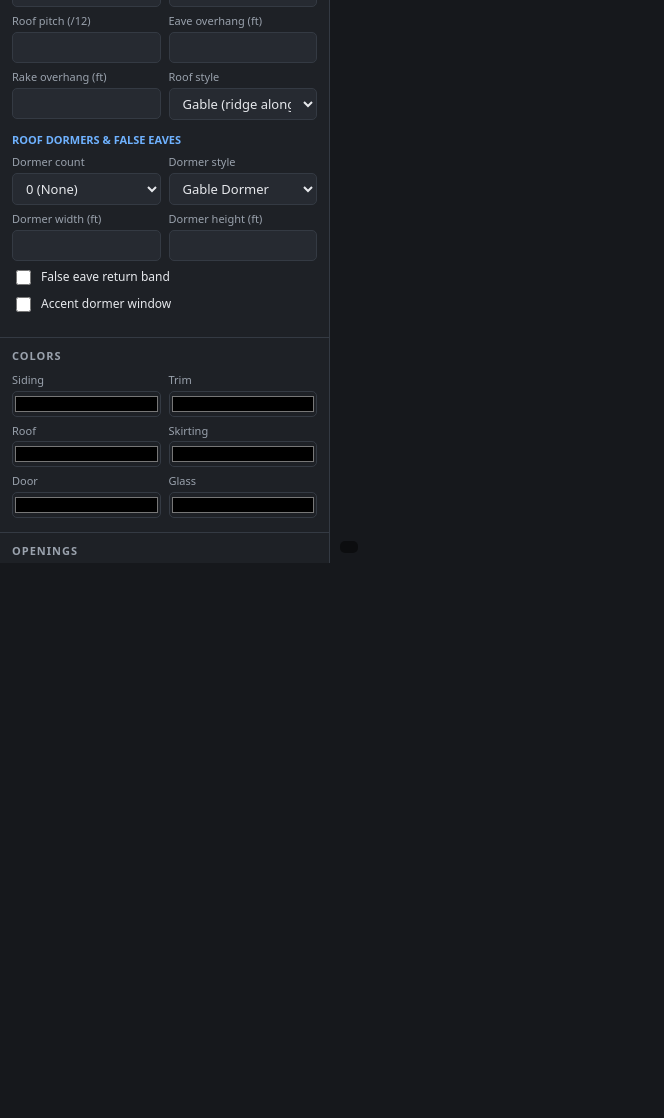
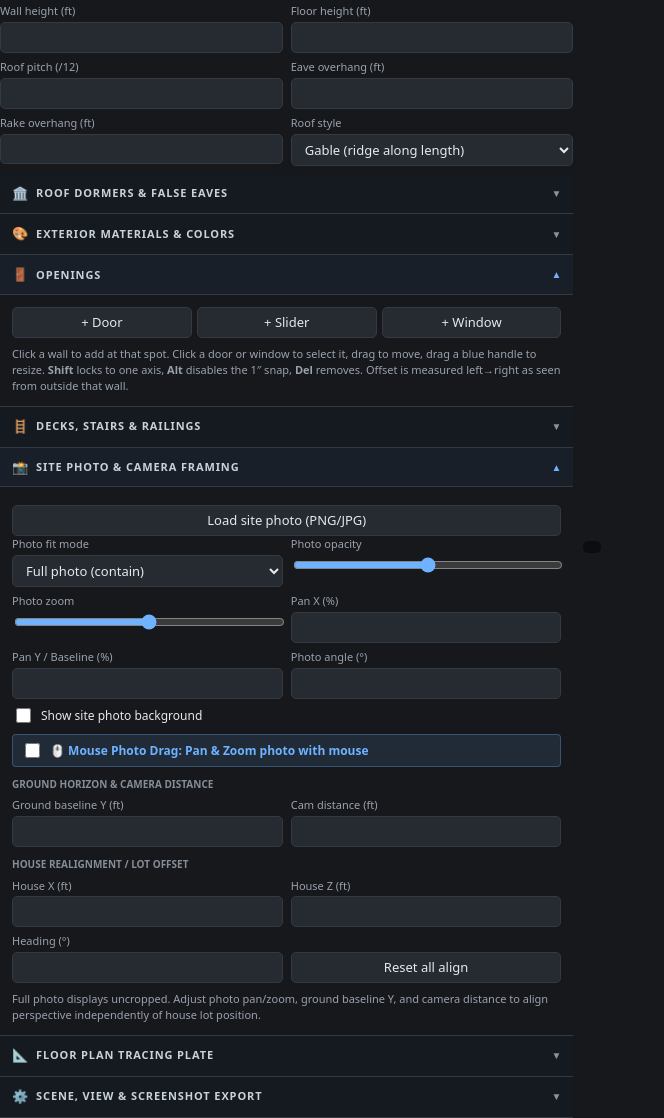
Before and after one commit to Seanl686/SiteMassing3D, a website: page index.html in a window 1280 px wide. Shown: the part 237-1355 px from the top of the page, without its empty margins (0-664 px from the left). Before the commit the page ends 800 px from the top, so only its background shows below. Drawn offline with nearby package versions, Linux system fonts and the light colour scheme.

Commit message:
Organize sidebar controls into 8 collapsible purpose-driven accordion categories with proximity grouping

```diff
--- a/css/app.css
+++ b/css/app.css
@@ -218,9 +218,72 @@ main { flex: 1 1 auto; display: flex; min-height: 0; }
   white-space: pre;
 }
 
-/* ---------- panels ---------- */
+/* ---------- Collapsible Accordion Panels ---------- */
 
-.panel { border-bottom: 1px solid var(--line); padding: 10px 12px 14px; }
+.panel.collapsible {
+  border-bottom: 1px solid var(--line);
+  padding: 0;
+  margin-bottom: 0;
+}
+
+.panel.collapsible .panel-header {
+  display: flex;
+  align-items: center;
+  justify-content: space-between;
+  padding: 10px 12px;
+  background: rgba(22, 27, 34, 0.95);
+  cursor: pointer;
+  user-select: none;
+  border-bottom: 1px solid transparent;
+  transition: background 0.15s ease, border-color 0.15s ease;
+}
+
+.panel.collapsible .panel-header:hover {
+  background: rgba(35, 42, 54, 0.95);
+}
+
+.panel.collapsible.open .panel-header {
+  border-bottom-color: var(--line);
+  background: rgba(26, 32, 42, 0.95);
+}
+
+.panel.collapsible .panel-header h2 {
+  margin: 0;
+  font-size: 11px;
+  font-weight: 600;
+  text-transform: uppercase;
+  letter-spacing: 0.08em;
+  color: #c9d1d9;
+  display: flex;
+  align-items: center;
+  gap: 7px;
+}
+
+.panel.collapsible .panel-header h2 .icon {
+  font-size: 13px;
+}
+
+.panel.collapsible .panel-header h2 .count { color: var(--accent); }
+
+.panel.collapsible .panel-header .chevron {
+  font-size: 10px;
+  color: #8b949e;
+  transition: color 0.15s ease, transform 0.2s ease;
+}
+
+.panel.collapsible.open .panel-header .chevron {
+  color: var(--accent);
+}
+
+.panel.collapsible .panel-body {
+  display: none;
+  padding: 12px;
+}
+
+.panel.collapsible.open .panel-body {
+  display: block;
+}
+
 .panel h2 {
   margin: 0 0 8px;
   font-size: 11px;
--- a/index.html
+++ b/index.html
@@ -44,10 +44,12 @@
 </header>
 
 <main>
-  <aside id="sidebar">
-
-    <section class="panel">
-      <h2>Home</h2>
+  <aside id="side    <section class="panel collapsible open" id="panel_building">
+      <div class="panel-header">
+        <h2><span class="icon">🏡</span> Building Dimensions</h2>
+        <span class="chevron">▲</span>
+      </div>
+      <div class="panel-body">
         <label class="row"><span>Model name</span><input id="f_name" type="text" autocomplete="off"></label>
         <div class="grid2">
           <label><span>Width (ft)</span><input id="f_width" type="number" autocomplete="off" step="0.1" min="8"></label>
@@ -61,8 +63,16 @@
             <select id="f_roofStyle"><option value="gable">Gable (ridge along length)</option><option value="flat">Flat / low slope</option></select>
           </label>
         </div>
+        <p class="hint" id="ratioHint"></p>
+      </div>
+    </section>
 
-      <h3 style="margin:12px 0 6px;font-size:11px;color:#6fb2ff;font-weight:600;text-transform:uppercase;">Roof Dormers &amp; False Eaves</h3>
+    <section class="panel collapsible" id="panel_dormers">
+      <div class="panel-header">
+        <h2><span class="icon">🏛️</span> Roof Dormers &amp; False Eaves</h2>
+        <span class="chevron">▼</span>
+      </div>
+      <div class="panel-body">
         <div class="grid2">
           <label><span>Dormer count</span>
             <select id="f_dormerCount">
@@ -81,11 +91,15 @@
         </div>
         <label class="row check" style="margin-top:6px;"><input id="f_dormerFalseEave" type="checkbox" autocomplete="off"><span>False eave return band</span></label>
         <label class="row check"><input id="f_dormerWindow" type="checkbox" autocomplete="off"><span>Accent dormer window</span></label>
-      <p class="hint" id="ratioHint"></p>
+      </div>
     </section>
 
-    <section class="panel">
-      <h2>Colors</h2>
+    <section class="panel collapsible" id="panel_colors">
+      <div class="panel-header">
+        <h2><span class="icon">🎨</span> Exterior Materials &amp; Colors</h2>
+        <span class="chevron">▼</span>
+      </div>
+      <div class="panel-body">
         <div class="grid2 colors">
           <label><span>Siding</span><input id="c_siding" type="color" autocomplete="off"></label>
           <label><span>Trim</span><input id="c_trim" type="color" autocomplete="off"></label>
@@ -94,10 +108,15 @@
           <label><span>Door</span><input id="c_door" type="color" autocomplete="off"></label>
           <label><span>Glass</span><input id="c_glass" type="color" autocomplete="off"></label>
         </div>
+      </div>
     </section>
 
-    <section class="panel">
-      <h2>Openings <span class="count" id="openCount"></span></h2>
+    <section class="panel collapsible open" id="panel_openings">
+      <div class="panel-header">
+        <h2><span class="icon">🚪</span> Openings <span class="count" id="openCount"></span></h2>
+        <span class="chevron">▲</span>
+      </div>
+      <div class="panel-body">
         <div class="btnrow">
           <button id="btnAddDoor">+ Door</button>
           <button id="btnAddSlider">+ Slider</button>
@@ -117,77 +136,19 @@
           <option value="2.67" label="2'-8&quot; / 32&quot;"></option>
           <option value="3.0" label="3'-0&quot; / 36&quot; (Standard Door)"></option>
           <option value="3.5" label="3'-6&quot; / 42&quot;"></option>
-        <option value="4.0" label="4'-0&quot; / 48&quot; (Standard Window)"></option>
+          <option value="4.0" label="4'-0&quot; (Standard Window)"></option>
           <option value="5.0" label="5'-0&quot; / 60&quot;"></option>
           <option value="6.0" label="6'-0&quot; / 72&quot; (Sliding Door)"></option>
         </datalist>
+      </div>
     </section>
 
-    <section class="panel">
-      <h2>Site photo &amp; perspective match</h2>
-      <label class="btn block" for="fileSitePhoto">Load site photo (PNG/JPG)</label>
-      <input type="file" id="fileSitePhoto" accept="image/*" hidden>
-      <div class="grid2">
-        <label><span>Photo fit mode</span>
-          <select id="sp_fitMode">
-            <option value="contain">Full photo (contain)</option>
-            <option value="cover">Fill stage (cover)</option>
-            <option value="100% 100%">Stretch to fit</option>
-          </select>
-        </label>
-        <label><span>Photo opacity</span><input id="sp_op" type="range" autocomplete="off" min="0.1" max="1" step="0.05"></label>
-        <label><span>Photo zoom</span><input id="sp_scale" type="range" autocomplete="off" min="0.5" max="3" step="0.05"></label>
-        <label><span>Pan X (%)</span><input id="sp_panX" type="number" autocomplete="off" step="1" min="-100" max="100"></label>
-        <label><span>Pan Y / Baseline (%)</span><input id="sp_panY" type="number" autocomplete="off" step="1" min="-100" max="100"></label>
-        <label><span>Photo angle (&deg;)</span><input id="sp_rot" type="number" autocomplete="off" step="1" min="-180" max="180"></label>
+    <section class="panel collapsible" id="panel_stairs">
+      <div class="panel-header">
+        <h2><span class="icon">🪜</span> Decks, Stairs &amp; Railings</h2>
+        <span class="chevron">▼</span>
       </div>
-      <label class="row check"><input id="sp_show" type="checkbox" autocomplete="off"><span>Show site photo background</span></label>
-      <label class="row check" style="margin-top:8px;background:rgba(111,178,255,0.12);padding:5px 8px;border-radius:4px;border:1px solid rgba(111,178,255,0.3);"><input id="sp_dragMode" type="checkbox" autocomplete="off"><span style="color:#6fb2ff;font-weight:600;">🖱️ Mouse Photo Drag: Pan &amp; Zoom photo with mouse</span></label>
-
-      <h3 style="margin:10px 0 6px;font-size:10px;color:#858d98;text-transform:uppercase;">Ground Horizon &amp; Camera Distance</h3>
-      <div class="grid2">
-        <label><span>Ground baseline Y (ft)</span><input id="sp_baselineY" type="number" autocomplete="off" step="0.5" min="-50" max="50"></label>
-        <label><span>Cam distance (ft)</span><input id="sp_camDist" type="number" autocomplete="off" step="1" min="5" max="500"></label>
-      </div>
-
-      <h3 style="margin:10px 0 6px;font-size:10px;color:#858d98;text-transform:uppercase;">House Realignment / Lot Offset</h3>
-      <div class="grid2">
-        <label><span>House X (ft)</span><input id="sp_posX" type="number" autocomplete="off" step="0.5"></label>
-        <label><span>House Z (ft)</span><input id="sp_posZ" type="number" autocomplete="off" step="0.5"></label>
-        <label><span>Heading (&deg;)</span><input id="sp_rotY" type="number" autocomplete="off" step="1"></label>
-        <button id="btnResetPhoto" style="margin-top: auto;">Reset all align</button>
-      </div>
-      <p class="hint">Full photo displays uncropped. Adjust photo pan/zoom, ground baseline Y, and camera distance to align perspective independently of house lot position.</p>
-    </section>
-
-    <section class="panel">
-      <h2>Floor plan plate</h2>
-      <label class="btn block" for="filePlan">Load plan image (PNG/JPG)</label>
-      <input type="file" id="filePlan" accept="image/*" hidden>
-      <div class="grid2">
-        <label><span>Plate width (ft)</span><input id="p_width" type="number" autocomplete="off" step="0.5"></label>
-        <label><span>Rotation (deg)</span><input id="p_rot" type="number" autocomplete="off" step="1"></label>
-        <label><span>Offset X (ft)</span><input id="p_x" type="number" autocomplete="off" step="0.25"></label>
-        <label><span>Offset Z (ft)</span><input id="p_z" type="number" autocomplete="off" step="0.25"></label>
-        <label><span>Opacity</span><input id="p_op" type="range" autocomplete="off" min="0" max="1" step="0.05"></label>
-        <label><span>Show</span><input id="p_show" type="checkbox" autocomplete="off"></label>
-      </div>
-      <label class="row check"><input id="p_pick" type="checkbox" autocomplete="off"><span>Plan-pick mode: click plan to drop a door on nearest wall</span></label>
-      <p class="hint">Scale the plate so its printed footprint matches the white outline, then trace door positions off it.</p>
-    </section>
-
-    <section class="panel">
-      <h2>Scene &amp; lighting</h2>
-      <div class="grid2">
-        <label><span>Sun azimuth</span><input id="s_sunAz" type="range" autocomplete="off" min="0" max="360" step="1"></label>
-        <label><span>Sun elevation</span><input id="s_sunEl" type="range" autocomplete="off" min="5" max="89" step="1"></label>
-        <label><span>Overcast mix</span><input id="s_flat" type="range" autocomplete="off" min="0" max="1" step="0.05"></label>
-        <label><span>Focal (mm)</span><input id="s_focal" type="number" autocomplete="off" step="1" min="10" max="200"></label>
-        <label><span>Eye height (ft)</span><input id="s_eye" type="number" autocomplete="off" step="0.5"></label>
-        <label><span>Background</span><input id="s_bg" type="color" autocomplete="off"></label>
-      </div>
-      <label class="row check"><input id="s_grid" type="checkbox" autocomplete="off"><span>Ground grid</span></label>
-      <label class="row check"><input id="s_shadow" type="checkbox" autocomplete="off"><span>Cast shadow</span></label>
+      <div class="panel-body">
         <label class="row check"><input id="s_steps" type="checkbox" autocomplete="off"><span>Steps at exterior doors</span></label>
         <label class="row check"><input id="s_stepLanding" type="checkbox" autocomplete="off"><span>Top landing platform</span></label>
         <div class="grid2" style="margin-top:4px;">
@@ -231,14 +192,95 @@
             </select>
           </label>
         </div>
+      </div>
+    </section>
+
+    <section class="panel collapsible open" id="panel_photo">
+      <div class="panel-header">
+        <h2><span class="icon">📸</span> Site Photo &amp; Camera Framing</h2>
+        <span class="chevron">▲</span>
+      </div>
+      <div class="panel-body">
+        <label class="btn block" for="fileSitePhoto">Load site photo (PNG/JPG)</label>
+        <input type="file" id="fileSitePhoto" accept="image/*" hidden>
+        <div class="grid2">
+          <label><span>Photo fit mode</span>
+            <select id="sp_fitMode">
+              <option value="contain">Full photo (contain)</option>
+              <option value="cover">Fill stage (cover)</option>
+              <option value="100% 100%">Stretch to fit</option>
+            </select>
+          </label>
+          <label><span>Photo opacity</span><input id="sp_op" type="range" autocomplete="off" min="0.1" max="1" step="0.05"></label>
+          <label><span>Photo zoom</span><input id="sp_scale" type="range" autocomplete="off" min="0.5" max="3" step="0.05"></label>
+          <label><span>Pan X (%)</span><input id="sp_panX" type="number" autocomplete="off" step="1" min="-100" max="100"></label>
+          <label><span>Pan Y / Baseline (%)</span><input id="sp_panY" type="number" autocomplete="off" step="1" min="-100" max="100"></label>
+          <label><span>Photo angle (&deg;)</span><input id="sp_rot" type="number" autocomplete="off" step="1" min="-180" max="180"></label>
+        </div>
+        <label class="row check"><input id="sp_show" type="checkbox" autocomplete="off"><span>Show site photo background</span></label>
+        <label class="row check" style="margin-top:8px;background:rgba(111,178,255,0.12);padding:5px 8px;border-radius:4px;border:1px solid rgba(111,178,255,0.3);"><input id="sp_dragMode" type="checkbox" autocomplete="off"><span style="color:#6fb2ff;font-weight:600;">🖱️ Mouse Photo Drag: Pan &amp; Zoom photo with mouse</span></label>
+
+        <h3 style="margin:10px 0 6px;font-size:10px;color:#858d98;text-transform:uppercase;">Ground Horizon &amp; Camera Distance</h3>
+        <div class="grid2">
+          <label><span>Ground baseline Y (ft)</span><input id="sp_baselineY" type="number" autocomplete="off" step="0.5" min="-50" max="50"></label>
+          <label><span>Cam distance (ft)</span><input id="sp_camDist" type="number" autocomplete="off" step="1" min="5" max="500"></label>
+        </div>
+
+        <h3 style="margin:10px 0 6px;font-size:10px;color:#858d98;text-transform:uppercase;">House Realignment / Lot Offset</h3>
+        <div class="grid2">
+          <label><span>House X (ft)</span><input id="sp_posX" type="number" autocomplete="off" step="0.5"></label>
+          <label><span>House Z (ft)</span><input id="sp_posZ" type="number" autocomplete="off" step="0.5"></label>
+          <label><span>Heading (&deg;)</span><input id="sp_rotY" type="number" autocomplete="off" step="1"></label>
+          <button id="btnResetPhoto" style="margin-top: auto;">Reset all align</button>
+        </div>
+        <p class="hint">Full photo displays uncropped. Adjust photo pan/zoom, ground baseline Y, and camera distance to align perspective independently of house lot position.</p>
+      </div>
+    </section>
+
+    <section class="panel collapsible" id="panel_plan">
+      <div class="panel-header">
+        <h2><span class="icon">📐</span> Floor Plan Tracing Plate</h2>
+        <span class="chevron">▼</span>
+      </div>
+      <div class="panel-body">
+        <label class="btn block" for="filePlan">Load plan image (PNG/JPG)</label>
+        <input type="file" id="filePlan" accept="image/*" hidden>
+        <div class="grid2">
+          <label><span>Plate width (ft)</span><input id="p_width" type="number" autocomplete="off" step="0.5"></label>
+          <label><span>Rotation (deg)</span><input id="p_rot" type="number" autocomplete="off" step="1"></label>
+          <label><span>Offset X (ft)</span><input id="p_x" type="number" autocomplete="off" step="0.25"></label>
+          <label><span>Offset Z (ft)</span><input id="p_z" type="number" autocomplete="off" step="0.25"></label>
+          <label><span>Opacity</span><input id="p_op" type="range" autocomplete="off" min="0" max="1" step="0.05"></label>
+          <label><span>Show</span><input id="p_show" type="checkbox" autocomplete="off"></label>
+        </div>
+        <label class="row check"><input id="p_pick" type="checkbox" autocomplete="off"><span>Plan-pick mode: click plan to drop a door on nearest wall</span></label>
+        <p class="hint">Scale the plate so its printed footprint matches the white outline, then trace door positions off it.</p>
+      </div>
+    </section>
+
+    <section class="panel collapsible" id="panel_export">
+      <div class="panel-header">
+        <h2><span class="icon">⚙️</span> Scene, View &amp; Screenshot Export</h2>
+        <span class="chevron">▼</span>
+      </div>
+      <div class="panel-body">
+        <h3 style="margin:0 0 6px;font-size:10px;color:#858d98;text-transform:uppercase;">Lighting &amp; Environment</h3>
+        <div class="grid2">
+          <label><span>Sun azimuth</span><input id="s_sunAz" type="range" autocomplete="off" min="0" max="360" step="1"></label>
+          <label><span>Sun elevation</span><input id="s_sunEl" type="range" autocomplete="off" min="5" max="89" step="1"></label>
+          <label><span>Overcast mix</span><input id="s_flat" type="range" autocomplete="off" min="0" max="1" step="0.05"></label>
+          <label><span>Focal (mm)</span><input id="s_focal" type="number" autocomplete="off" step="1" min="10" max="200"></label>
+          <label><span>Eye height (ft)</span><input id="s_eye" type="number" autocomplete="off" step="0.5"></label>
+          <label><span>Background</span><input id="s_bg" type="color" autocomplete="off"></label>
+        </div>
+        <label class="row check"><input id="s_grid" type="checkbox" autocomplete="off"><span>Ground grid</span></label>
+        <label class="row check"><input id="s_shadow" type="checkbox" autocomplete="off"><span>Cast shadow</span></label>
         <label class="row check"><input id="s_wireframe" type="checkbox" autocomplete="off"><span style="color:#6fb2ff;font-weight:600;">📐 Wireframe view mode</span></label>
         <label class="row check"><input id="s_labels" type="checkbox" autocomplete="off"><span>Door callout markers</span></label>
         <label class="row check"><input id="s_dims" type="checkbox" autocomplete="off"><span>Dimension outline on ground</span></label>
         <label class="row check" style="margin-top:8px;background:rgba(255,100,100,0.12);padding:5px 8px;border-radius:4px;border:1px solid rgba(255,133,133,0.3);"><input id="s_blockLandscape" type="checkbox" autocomplete="off"><span style="color:#ff8585;font-weight:600;">🚫 Block landscape &amp; ground view</span></label>
-    </section>
 
-    <section class="panel">
-      <h2>Screenshot</h2>
+        <h3 style="margin:12px 0 6px;font-size:10px;color:#858d98;text-transform:uppercase;">PNG Screenshot &amp; Contact Sheet</h3>
         <div class="grid2">
           <label><span>Width (px)</span><input id="x_w" type="number" autocomplete="off" step="16"></label>
           <label><span>Height (px)</span><input id="x_h" type="number" autocomplete="off" step="16"></label>
@@ -248,6 +290,7 @@
         <button id="btnFitPx" class="block">Fit pixel aspect to current view</button>
         <button id="btnShot2" class="primary block">Render PNG</button>
         <button id="btnSheet" class="block">Render 4-view contact sheet</button>
+      </div>
     </section>
 
   </aside>
--- a/src/main.js
+++ b/src/main.js
@@ -3,7 +3,7 @@
 import * as THREE from 'three';
 import { Stage } from './scene.js';
 import { buildHome, disposeTree, wallFrames, clampOpening, fmtFt, derived } from './build.js';
-import { renderOpeningList, syncOpeningValues } from './ui.js';
+import { renderOpeningList, syncOpeningValues, initAccordions } from './ui.js';
 import { updatePlanPlate, nearestWallHit } from './plan.js';
 import { Gizmo, wallPlaneHit, applyDrag } from './gizmo.js';
 import { shoot, contactSheet, renderToCanvas } from './capture.js';
@@ -223,6 +223,7 @@ function loadHome(raw) {
 }
 
 function bind() {
+  initAccordions();
   $('f_name').addEventListener('input', (e) => { state.home.name = e.target.value; updateHud(); save(); });
 
   for (const [id, key] of dimFields) {
```
Also changed, not shown: src/ui.js (+13 -0 lines), tests/app.test.js (+15 -0 lines). Lines whose indentation alone changed are shown as unchanged.
